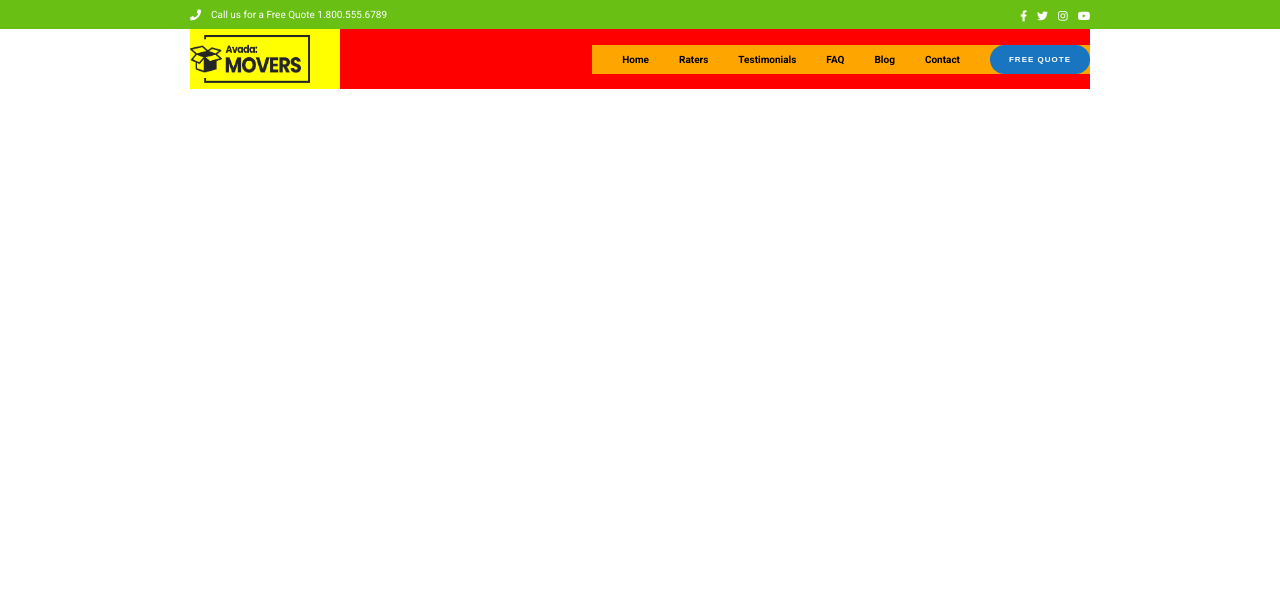
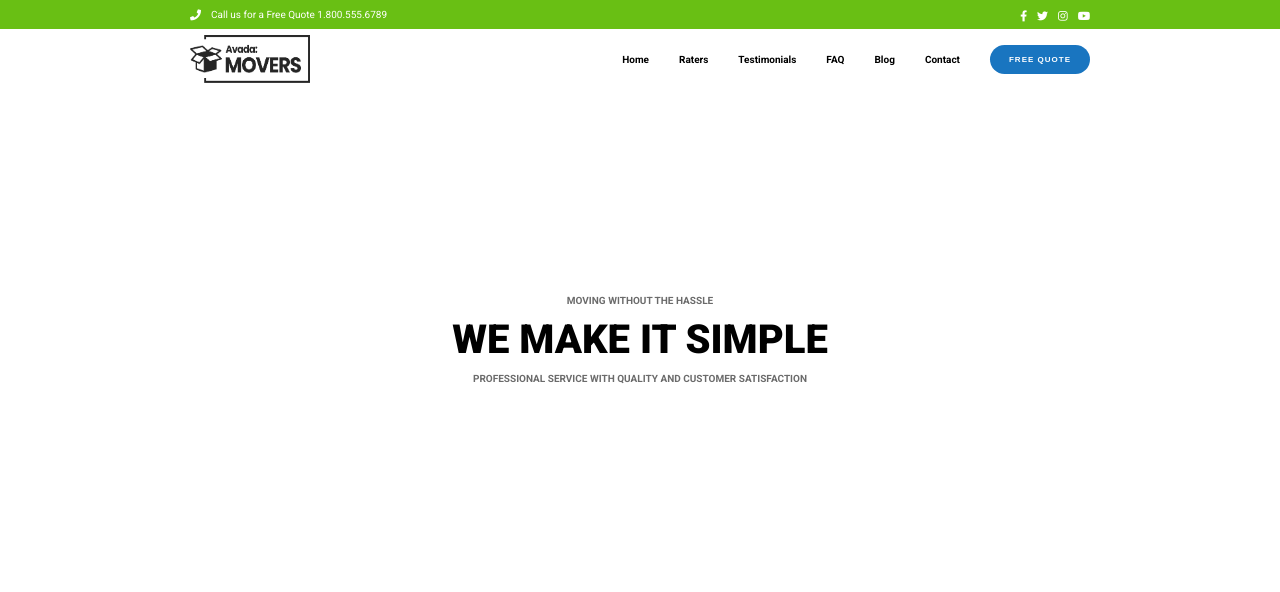
Before and after one commit to grecomatteo86/proj-html-vuejs, a website: page index.html in a window 1280 px wide. Drawn offline with nearby package versions, Linux system fonts and the light colour scheme.

Commit message:
hero container setted and styled

```diff
--- a/index.html
+++ b/index.html
@@ -42,11 +42,11 @@
         </div>
       </div>
       <!-- /top_nav_bar -->
-      <div class="wrapper">
+      <div class="hero_wrapper">
         <!-- bottom_nav_bar -->
         <div class="bottom_nav_bar container_l nav_Flex">
           <!-- logo -->
-          <div class="logo">
+          <div class="logo flex_al">
             <img src="img/avada-movers-retinalogo.png" alt="movers_logo">
           </div>
           <!-- /logo -->
@@ -60,11 +60,20 @@
               <li class="ml-6"><a href="#"></a>Blog</li>
               <li class="ml-6"><a href="#"></a>Contact</li>
             </ul>
-            <button class="ml-6" type="button" name="button">FREE QUOTE</button>
+            <button class="ml-6" type="button" name="button">free quote</button>
             <!-- /links -->
           </div>
         </div>
         <!-- /bottom_nav_bar -->
+        <!-- hero -->
+        <div class="hero_section flex_al">
+          <div class="container_m txt_center">
+            <p>moving without the hassle</p>
+            <h1 class="mt-2 mb-2">we make it simple</h1>
+            <p>professional service with quality and customer satisfaction</p>
+          </div>
+        </div>
+        <!-- /hero -->
       </div>
     </header>
     <!-- /header -->
--- a/src/Partials/_bottomNavBar.scss
+++ b/src/Partials/_bottomNavBar.scss
@@ -1,21 +1,16 @@
 .bottom_nav_bar{
-  background-color: red;
   & .logo{
-    background-color: yellow;
     width: 150px;
     height: 60px;
-    display: flex;
-    align-items: center;
     & img{
       width: 80%;
       height: 80%;
     }
   }
   & .menu{
-    background-color: orange;
     & li{
       font-size: $parXs;
-      font-weight: 600;
+      font-weight: $weightM;
     }
   }
 }
--- a/src/Partials/_common.scss
+++ b/src/Partials/_common.scss
@@ -13,6 +13,16 @@ body{
   max-width: 900px;
   margin: 0 auto;
 }
+.container_m{
+  max-width: 500px;
+  margin: 0 auto;
+}
+// Typo
+.txt_center{
+  text-align: center;
+}
+// /Typo
+// Style
 // 4 Every Button
 button{
   background-color: $mainB;
@@ -21,49 +31,14 @@ button{
   font-size: $parXxs;
   font-weight: 700;
   padding: 10px;
-  border-radius: 15px;
+  border-radius: $radiusM;
   min-width: 100px;
-  letter-spacing: 1px;
+  letter-spacing: $spacingM;
+  text-transform: $txt_Trsf;
 }
 button:focus {
   outline: none;
   box-shadow: none;
-}
-// Display Flex 4 Nav Bars
-.nav_Flex{
-  display: flex;
-  justify-content: space-between;
-  align-items: center;
-}
-// Normal Display Flex
-.flex{
-  display: flex;
-  justify-content: center;
-  align-items: center;
-}
-// Margin Top
-@for $i from 1 through 15 { .mt-#{$i} {
-margin-top: 5px * $i; }
-}
-// Margin Right
-@for $i from 1 through 15 { .mr-#{$i} {
-margin-right: 5px * $i; }
-}
-// Margin Bottom
-@for $i from 1 through 15 { .mb-#{$i} {
-margin-bottom: 5px * $i; }
-}
-// Margin Left
-@for $i from 1 through 15 { .ml-#{$i} {
-margin-left: 5px * $i; }
-}
-// Padding Top
-@for $i from 1 through 15 { .pt-#{$i} {
-padding-top: 5px * $i; }
-}
-// Padding Bottom
-@for $i from 1 through 15 { .pb-#{$i} {
-padding-bottom: 5px * $i; }
 }
 // No Dots on <li>
 li{
--- /dev/null
+++ b/src/Partials/_displayFlex.scss
@@ -0,0 +1,17 @@
+// Display Flex 4 Nav Bars
+.nav_Flex{
+  display: flex;
+  justify-content: space-between;
+  align-items: center;
+}
+// Normal Display Flex
+.flex{
+  display: flex;
+  justify-content: center;
+  align-items: center;
+}
+// Display Flex with only Align Items
+.flex_al{
+  display: flex;
+  align-items: center;
+}
--- /dev/null
+++ b/src/Partials/_hero.scss
@@ -0,0 +1,19 @@
+.hero_wrapper{
+  height: 500px;
+  & .hero_section{
+    height: 100%;
+    & .container_m{
+      & h1{
+        font-size: $titleL;
+        font-weight: $weightL;
+        text-transform: $txt_Trsf;
+      }
+      & p{
+        text-transform: $txt_Trsf;
+        font-size: $parXs;
+        font-weight: $weightM;
+        color: $gray400;
+      }
+    }
+  }
+}
--- /dev/null
+++ b/src/Partials/_paddingMargin.scss
@@ -0,0 +1,24 @@
+// Margin Top
+@for $i from 1 through 15 { .mt-#{$i} {
+margin-top: 5px * $i; }
+}
+// Margin Right
+@for $i from 1 through 15 { .mr-#{$i} {
+margin-right: 5px * $i; }
+}
+// Margin Bottom
+@for $i from 1 through 15 { .mb-#{$i} {
+margin-bottom: 5px * $i; }
+}
+// Margin Left
+@for $i from 1 through 15 { .ml-#{$i} {
+margin-left: 5px * $i; }
+}
+// Padding Top
+@for $i from 1 through 15 { .pt-#{$i} {
+padding-top: 5px * $i; }
+}
+// Padding Bottom
+@for $i from 1 through 15 { .pb-#{$i} {
+padding-bottom: 5px * $i; }
+}
--- a/src/Partials/_variables.scss
+++ b/src/Partials/_variables.scss
@@ -1,9 +1,20 @@
 // Main Colors
 $mainA:#69bf14; //green
 $mainB:#1975c0; //blue
+$gray400:#6b6b6b;
 $white:#fff;
-// Pharagraphs Font
+// Text Font
 $parXxs: 8px;
 $parXs: 10px;
+$titleL:40px;
+// Font Weight
+$weightM:600;
+$weightL:800;
+// Letter Spacing
+$spacingM:1px;
+// Text UPPERCASE
+$txt_Trsf:uppercase;
 // Icon Size
 $iconS:11px;
+// Border Radius
+$radiusM:15px;
--- a/src/app.scss
+++ b/src/app.scss
@@ -3,4 +3,7 @@
 // header_section
 @import "Partials/topNavBar";
 @import "Partials/bottomNavBar";
+@import "Partials/hero";
 // /header_section
+@import "Partials/paddingMargin";
+@import "Partials/displayFlex";
```
Also changed, not shown: dist/app.css, img/avada-movers-homeherobackground-final.jpg (added), 1 other file.
